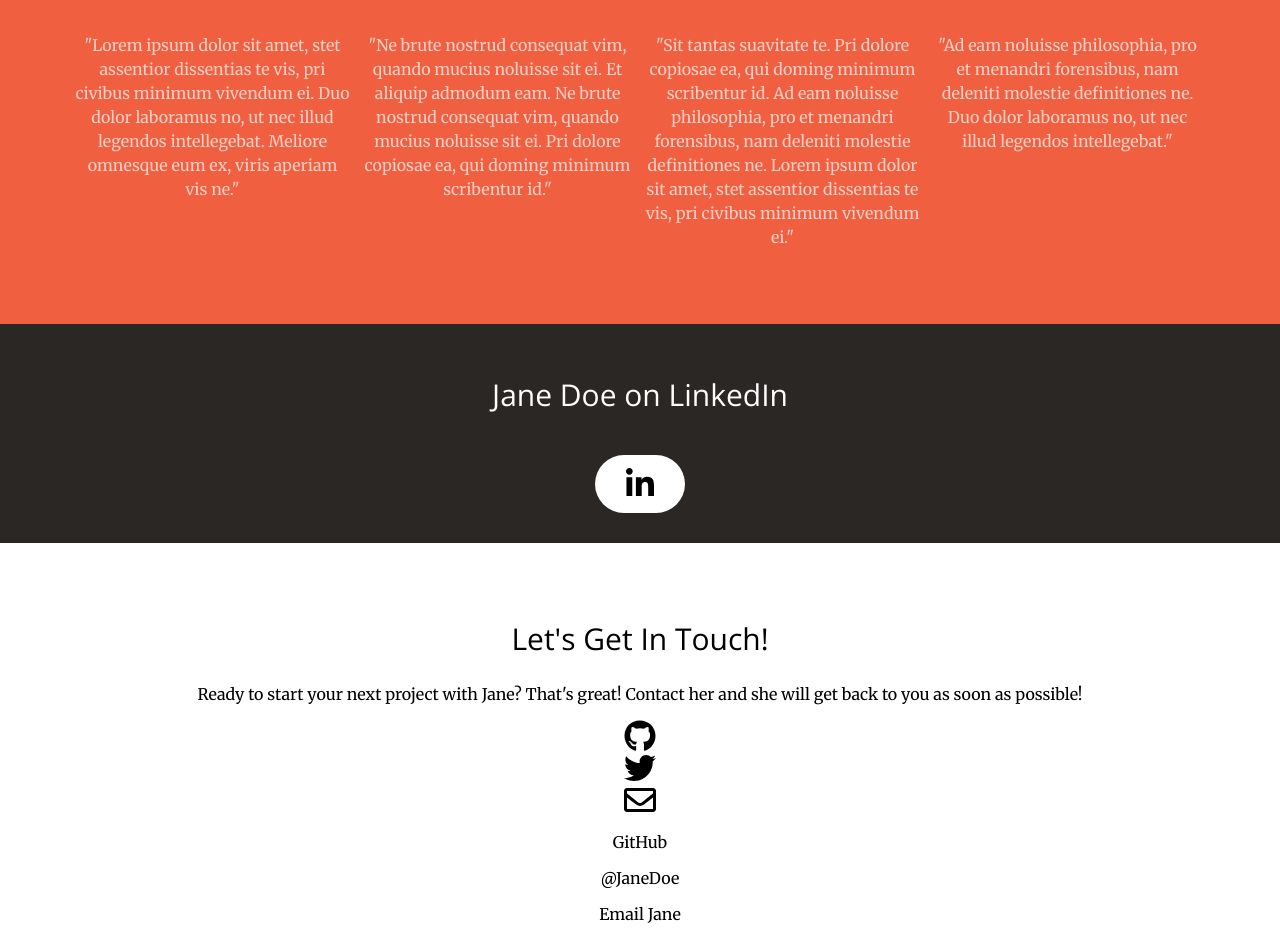
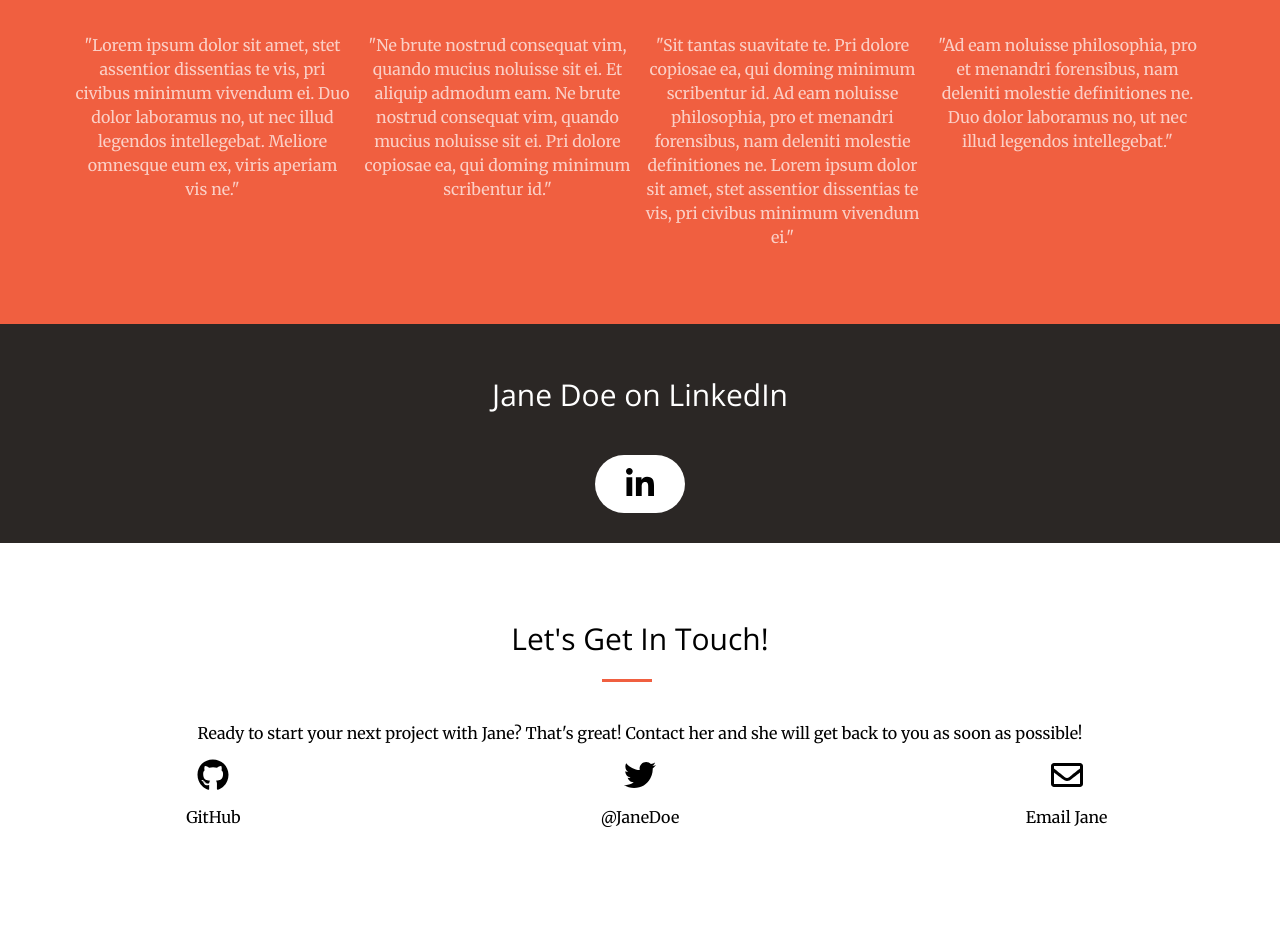
Before and after one commit to chingu-voyage4/Toucans-Team-10, a plain HTML site: page index.html in a window 1280 px wide. Shown: the part 237-1180 px from the top of the page. Drawn offline with nearby package versions, Linux system fonts and the light colour scheme.

Commit message:
add grid formatting to contact section

```diff
--- a/css/style.css
+++ b/css/style.css
@@ -110,8 +110,33 @@ body p {
     /* contact is a grid item of content
     it is also a nested grid (contains other grid items) */
     .contact{
+      display: grid;
       padding-top: 50px;
+      grid-template-columns: repeat(3, 1fr);
+      padding-bottom: 100px;
     }
+
+    .contact h2{
+      grid-column: 1 / 4;
+    }
+
+    /* this is the line under the contact ("let's get in touch") heading
+    i don't think it's exactly right because it moves when
+    you resize the page  */
+    .contact h2:after {
+      padding-top: 20px;
+      border-bottom: 3px solid #F05F40;
+      display: block;
+      content: '';
+      width: 50px;
+      margin-left: 47%;
+    }
+
+    .contact-descr{
+      grid-column: 1 / 4;
+    }
+
+
 
 
     a {
--- a/index.html
+++ b/index.html
@@ -44,7 +44,7 @@
     <!--contact-section-->
     <div class="contact">
       <h2>Let's Get In Touch!</h2>
-      <p> Ready to start your next project with Jane? That's great! Contact her and she will get back to you as soon as possible! </p>
+      <p class="contact-descr"> Ready to start your next project with Jane? That's great! Contact her and she will get back to you as soon as possible! </p>
       <div class="github-icon">
         <a href="#"> <i class="fab fa-github fa-2x"></i> </a>
       </div>
```
